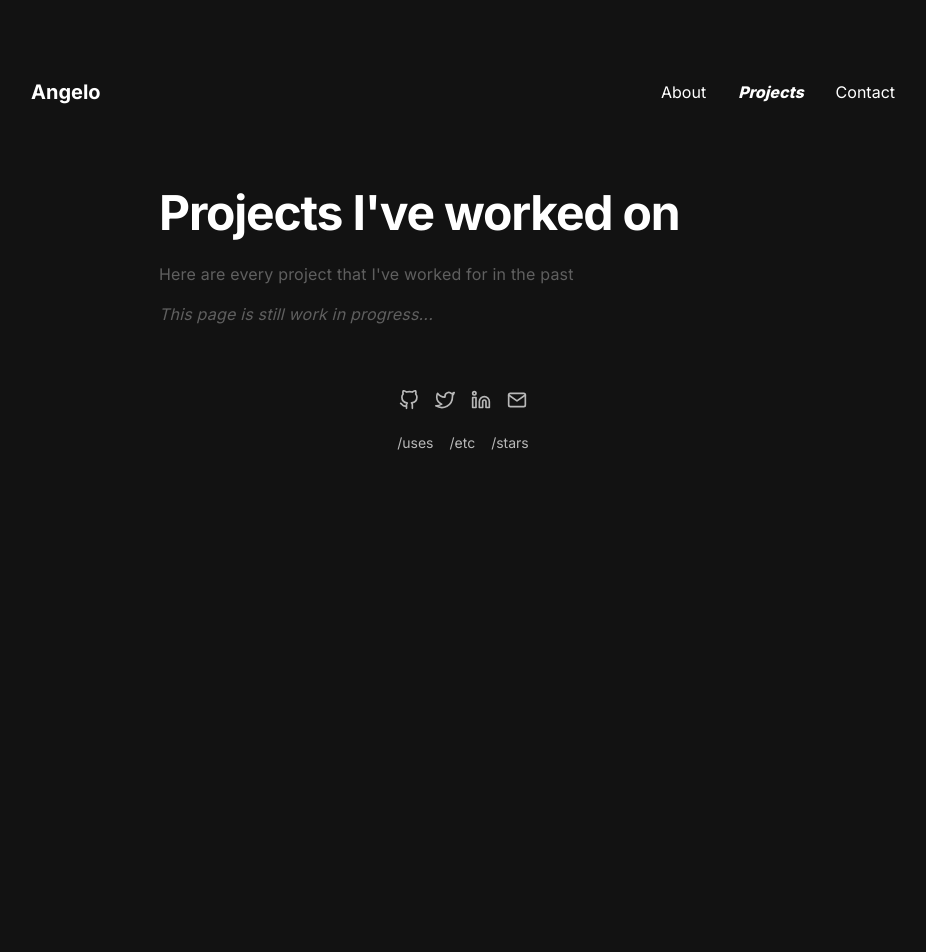
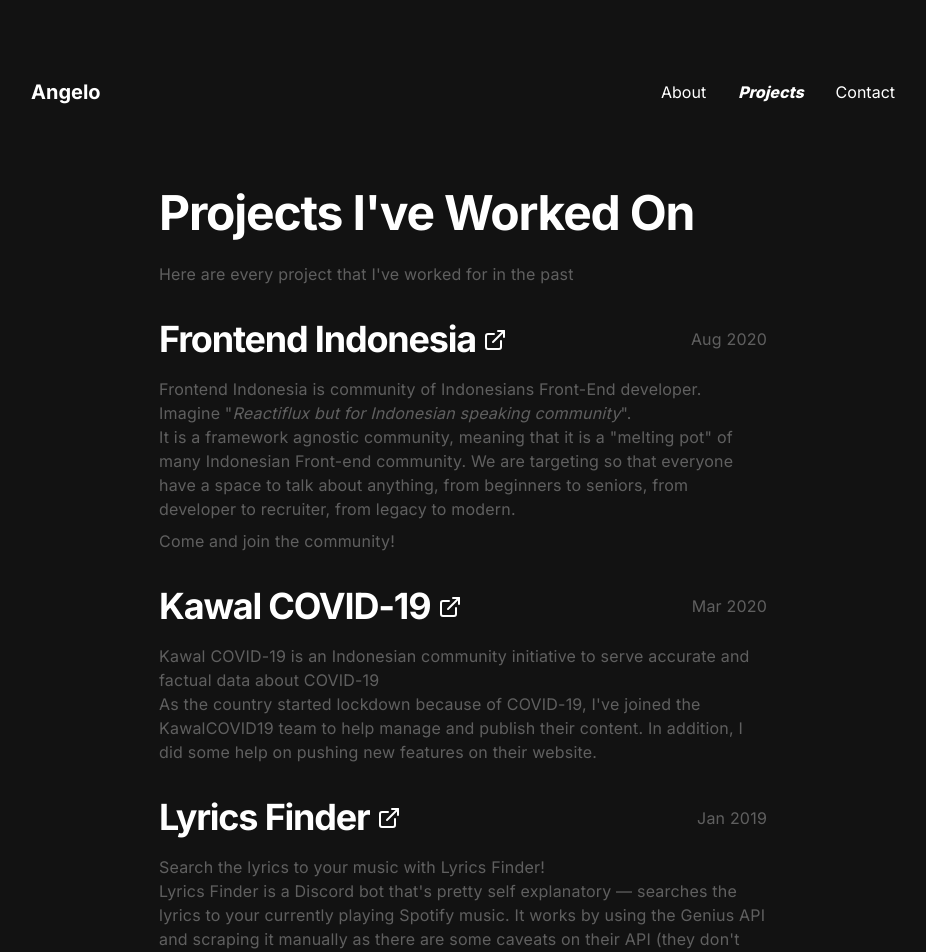
Before and after one commit to angeloanan/angeloanan.xyz, a Next.js app: page /projects in a window 1280 px wide. Shown: the top 952 px of the page, without its empty margins (177-1103 px from the left). Before the commit the page ends 800 px from the top, so only its background shows below. Built offline with nearby package versions, Linux system fonts and the light colour scheme.

Commit message:
feat(projects): fill in content

```diff
--- a/src/pages/projects.tsx
+++ b/src/pages/projects.tsx
@@ -1,9 +1,11 @@
 import * as React from 'react'
 
+import { Box, HStack, Icon, Link, Text } from '@chakra-ui/react'
 import { TextHeading, TextParagraph } from '../components/typography'
 
-import { Box } from '@chakra-ui/react'
 import ContentSpacer from '../components/ui/content-spacer'
+import { FiExternalLink } from 'react-icons/fi'
+import NextLink from 'next/link'
 import { NextSeo } from 'next-seo'
 
 const ProjectsPage: React.FC = () => {
@@ -13,16 +15,87 @@ const ProjectsPage: React.FC = () => {
       <ContentSpacer>
         <Box mb={4} as='article'>
           <Box as='header'>
-            <TextHeading as='h1'>Projects I've worked on</TextHeading>
+            <TextHeading as='h1'>Projects I've Worked On</TextHeading>
             <TextParagraph>
               Here are every project that I've worked for in the past
             </TextParagraph>
           </Box>
+
+          <Box as='section' mt={8}>
+            <HStack as='header' justify='space-between' align='center' mb={4}>
+              <NextLink href='https://feid.dev' passHref>
+                <Link>
+                  <TextHeading as='h2' mb={0}>
+                    Frontend Indonesia <Icon as={FiExternalLink} w={6} h={6} />
+                  </TextHeading>
+                </Link>
+              </NextLink>
+              <TextParagraph>Aug 2020</TextParagraph>
+            </HStack>
+            <TextParagraph>
+              Frontend Indonesia is community of Indonesians Front-End
+              developer. Imagine "
+              <Text as='em'>
+                Reactiflux but for Indonesian speaking community
+              </Text>
+              ".
+            </TextParagraph>
+            <TextParagraph>
+              It is a framework agnostic community, meaning that it is a
+              "melting pot" of many Indonesian Front-end community. We are
+              targeting so that everyone have a space to talk about anything,
+              from beginners to seniors, from developer to recruiter, from
+              legacy to modern.
+            </TextParagraph>
+            <TextParagraph mt={2}>Come and join the community!</TextParagraph>
+          </Box>
+
+          <Box as='section' mt={8}>
+            <HStack as='header' justify='space-between' align='center' mb={4}>
+              <NextLink href='https://kawalcovid19.id' passHref>
+                <Link>
+                  <TextHeading as='h2' mb={0}>
+                    Kawal COVID-19 <Icon as={FiExternalLink} w={6} h={6} />
+                  </TextHeading>
+                </Link>
+              </NextLink>
+              <TextParagraph>Mar 2020</TextParagraph>
+            </HStack>
+            <TextParagraph>
+              Kawal COVID-19 is an Indonesian community initiative to serve
+              accurate and factual data about COVID-19
+            </TextParagraph>
+            <TextParagraph>
+              As the country started lockdown because of COVID-19, I've joined
+              the KawalCOVID19 team to help manage and publish their content. In
+              addition, I did some help on pushing new features on their
+              website.
+            </TextParagraph>
+          </Box>
+
+          <Box as='section' mt={8}>
+            <HStack as='header' justify='space-between' align='center' mb={4}>
+              <NextLink href='https://lyrics-finder.angeloanan.xyz' passHref>
+                <Link>
+                  <TextHeading as='h2' mb={0}>
+                    Lyrics Finder <Icon as={FiExternalLink} w={6} h={6} />
+                  </TextHeading>
+                </Link>
+              </NextLink>
+              <TextParagraph>Jan 2019</TextParagraph>
+            </HStack>
+            <TextParagraph>
+              Search the lyrics to your music with Lyrics Finder!
+            </TextParagraph>
+            <TextParagraph>
+              Lyrics Finder is a Discord bot that's pretty self explanatory
+              &mdash; searches the lyrics to your currently playing Spotify
+              music. It works by using the Genius API and scraping it manually
+              as there are some caveats on their API (they don't give out
+              lyrics).
+            </TextParagraph>
+          </Box>
         </Box>
-
-        <TextParagraph as='em'>
-          This page is still work in progress...
-        </TextParagraph>
       </ContentSpacer>
     </>
   )
```
